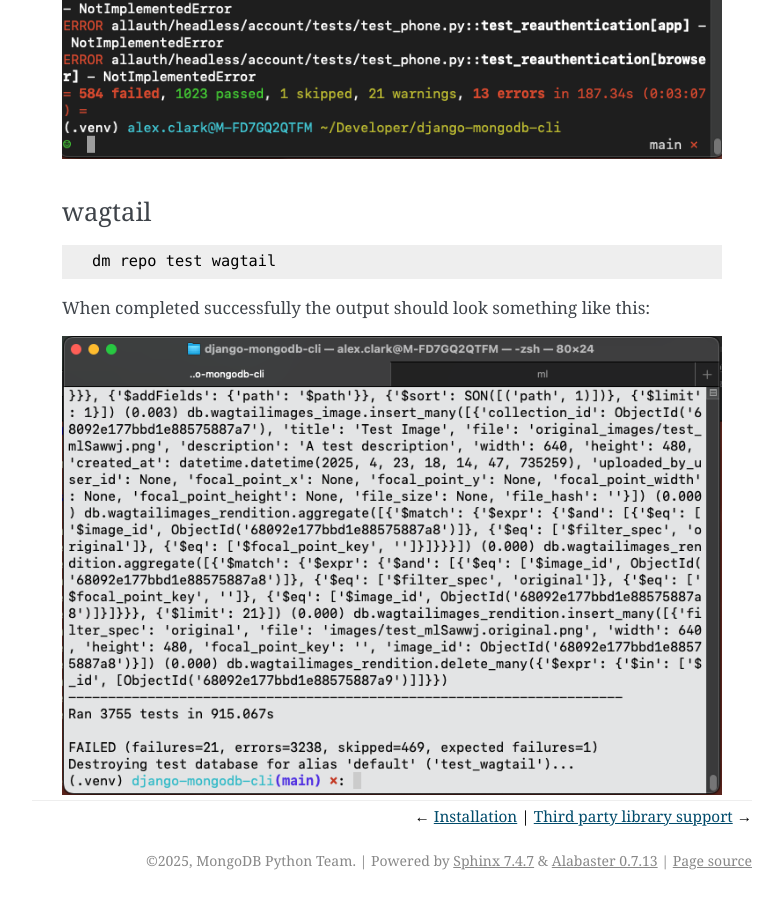
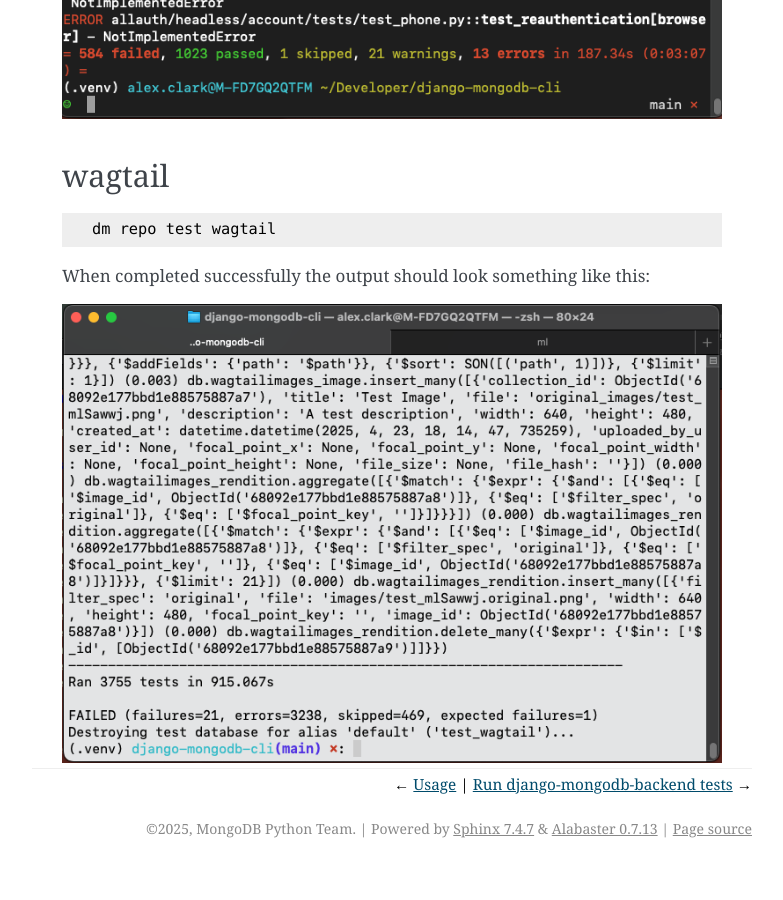
Before and after one commit to mongodb-labs/django-mongodb-cli, a Sphinx documentation site: the page built from docs/source/usage/third-party.rst, in a window 1280 px wide and 900 px high, scrolled down 2692 px. Shown: the whole window, without its empty margins (358-1141 px from the left). Built offline with Sphinx 7.4.7, drawn with Linux system fonts in a browser that asks for light colours; after the commit the page ends 3560 px from its top, so only the background shows below that.

Commit message:
Update django-mongodb-backend usage docs

```diff
--- a/docs/source/index.rst
+++ b/docs/source/index.rst
@@ -27,7 +27,7 @@
 
 .. toctree::
    installation
-   usage
+   usage/index
    third-party-library-support/index
    supported-libraries/index
    glossary
--- /dev/null
+++ b/docs/source/usage/index.rst
@@ -0,0 +1,6 @@
+Usage
+=====
+
+.. toctree::
+   third-party
+   django-mongodb-backend
--- a/docs/source/usage.rst
+++ b/docs/source/usage/third-party.rst
@@ -1,11 +1,8 @@
-Usage
-=====
-
 Run third-party library tests
-~~~~~~~~~~~~~~~~~~~~~~~~~~~~~
+-----------------------------
 
 django-filter
-+++++++++++++
+~~~~~~~~~~~~~
 
 ::
 
@@ -13,10 +10,10 @@
 
 When completed successfully the output should look something like this:
 
-.. image:: _static/images/django-filter.png
+.. image:: ../_static/images/django-filter.png
 
 django-rest-framework
-+++++++++++++++++++++
+~~~~~~~~~~~~~~~~~~~~~
 
 ::
 
@@ -24,10 +21,10 @@
 
 When completed successfully the output should look something like this:
 
-.. image:: _static/images/django-rest-framework.png
+.. image:: ../_static/images/django-rest-framework.png
 
 django-debug-toolbar
-++++++++++++++++++++
+~~~~~~~~~~~~~~~~~~~~
 
 ::
 
@@ -35,10 +32,10 @@
 
 When completed successfully the output should look something like this:
 
-.. image:: _static/images/django-debug-toolbar.png
+.. image:: ../_static/images/django-debug-toolbar.png
 
 django-allauth
-++++++++++++++
+~~~~~~~~~~~~~~
 
 .. warning::
 
@@ -53,10 +50,10 @@
 
 When completed successfully the output should look something like this:
 
-.. image:: _static/images/django-allauth.png
+.. image:: ../_static/images/django-allauth.png
 
 wagtail
-+++++++
+~~~~~~~
 
 ::
 
@@ -64,4 +61,4 @@
 
 When completed successfully the output should look something like this:
 
-.. image:: _static/images/wagtail.png
+.. image:: ../_static/images/wagtail.png
```
Also changed, not shown: docs/source/usage/django-mongodb-backend.rst (added, +19 -0 lines), docs/source/_static/images/django-mongodb-backend.png (added), docs/source/_static/images/django-mongodb-backend2.png (added).
